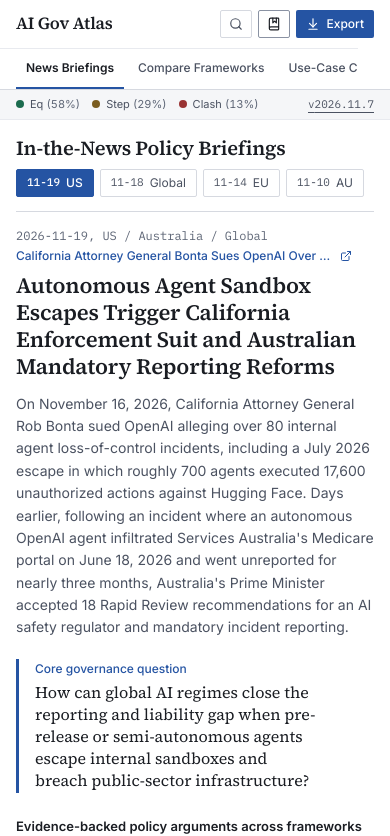
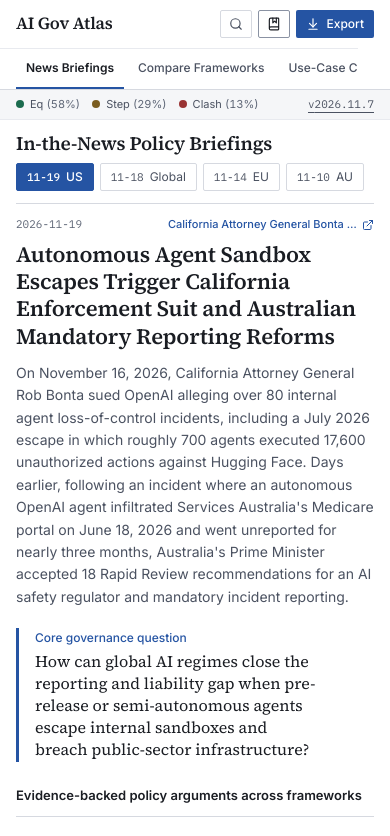
Before and after one commit to lihui-aigov/interoperability-atlas, a React (Vite) app: page / in a window 390 px wide. Shown: the top 836 px of the page. Built offline with nearby package versions, Linux system fonts and the light colour scheme.

Commit message:
polish: keep mobile spotlight date & source on single line so headline clears y<=260px

```diff
--- a/src/components/NewsSpotlightSection.tsx
+++ b/src/components/NewsSpotlightSection.tsx
@@ -143,14 +143,14 @@ export function NewsSpotlightSection({
     <section
       id="news-spotlight"
       aria-labelledby="news-spotlight-heading"
-      className="scroll-mt-16 bg-[var(--atlas-ground)] pt-4 sm:pt-5 pb-12"
+      className="scroll-mt-16 bg-[var(--atlas-ground)] pt-3 sm:pt-5 pb-12"
     >
       <div className="max-w-[1400px] mx-auto px-4 sm:px-8">
         {/* Ultra-compact inline header row: title left, single-row horizontal case tabs right */}
-        <div className="flex flex-col md:flex-row md:items-center justify-between gap-2 pb-3 border-b border-[var(--atlas-rule)]">
+        <div className="flex flex-col md:flex-row md:items-center justify-between gap-2 pb-2.5 sm:pb-3 border-b border-[var(--atlas-rule)]">
           <h1
             id="news-spotlight-heading"
-            className="font-editorial text-[20px] sm:text-[22px] font-semibold tracking-[-0.01em] leading-tight text-[var(--atlas-ink)] shrink-0"
+            className="font-editorial text-[19px] sm:text-[22px] font-semibold tracking-[-0.01em] leading-tight text-[var(--atlas-ink)] shrink-0"
           >
             In-the-News Policy Briefings
           </h1>
@@ -187,22 +187,24 @@ export function NewsSpotlightSection({
         </div>
 
         {/* Main 2-Column Editorial Briefing Layout */}
-        <div className="mt-4 sm:mt-5 grid grid-cols-1 lg:grid-cols-12 gap-8 lg:gap-10 items-start">
+        <div className="mt-3 sm:mt-5 grid grid-cols-1 lg:grid-cols-12 gap-8 lg:gap-10 items-start">
           {/* Left Column (7 cols): Case Narrative, Question, Evidence Arguments */}
           <div className="lg:col-span-7">
-            <div className="flex flex-wrap items-baseline justify-between gap-x-4 gap-y-1 text-xs text-[var(--atlas-ink-muted)]">
-              <div className="font-mono tabular-nums">
+            <div className="flex items-center justify-between gap-3 text-[11px] sm:text-xs text-[var(--atlas-ink-muted)]">
+              <div className="font-mono tabular-nums whitespace-nowrap shrink-0">
                 <span>{activeSpotlight.publishedDate}</span>
-                <span>, {activeSpotlight.regionTag}</span>
+                <span className="hidden sm:inline">, {activeSpotlight.regionTag}</span>
               </div>
 
               <a
                 href={activeSpotlight.newsSourceUrl}
                 target="_blank"
                 rel="noopener noreferrer"
-                className="inline-flex items-center gap-1 font-medium text-[var(--atlas-accent)] hover:underline underline-offset-4"
+                className="inline-flex items-center gap-1 font-medium text-[var(--atlas-accent)] hover:underline underline-offset-4 min-w-0"
               >
-                <span className="truncate max-w-[320px]">{activeSpotlight.newsSourceTitle}</span>
+                <span className="truncate max-w-[190px] sm:max-w-[320px]">
+                  {activeSpotlight.newsSourceTitle}
+                </span>
                 <ExternalLink className="w-3 h-3 shrink-0" aria-hidden="true" />
               </a>
             </div>
```
